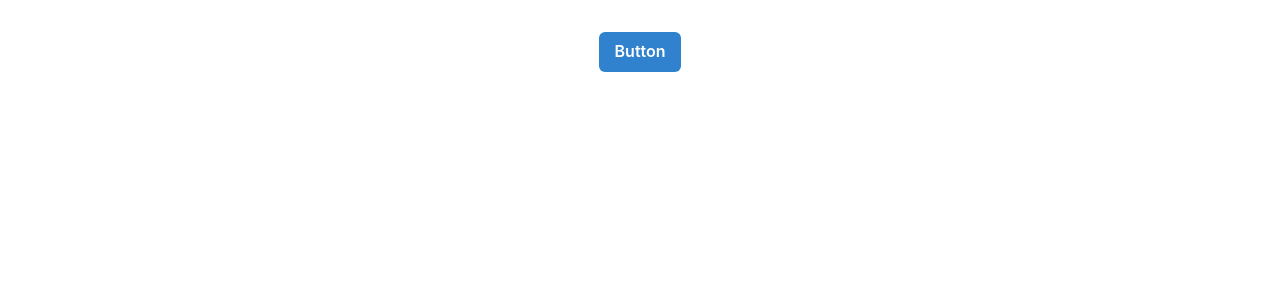
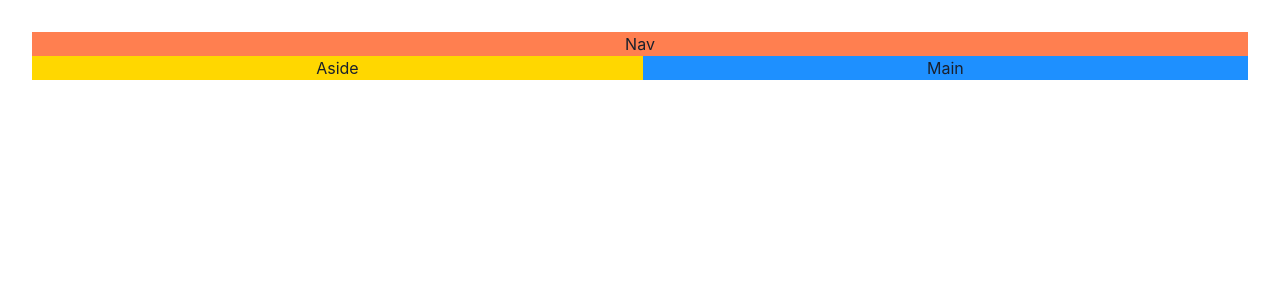
Before and after one commit to rajaram-pivotree/game-hub, a React (Vite) app in the folder game-hub/: page / in a window 1280 px wide. Shown: the top 300 px of the page. Built offline with nearby package versions, Linux system fonts and the light colour scheme.

Commit message:
Build a reponsive UI

```diff
--- a/game-hub/src/App.tsx
+++ b/game-hub/src/App.tsx
@@ -1,10 +1,31 @@
 import { useState } from 'react';
 import reactLogo from './assets/react.svg';
 import './App.css';
-import { Button } from '@chakra-ui/react';
+import { Grid, GridItem, Show } from '@chakra-ui/react';
+// import { Button } from '@chakra-ui/react';
 
 function App() {
-  return <Button colorScheme="blue">Button</Button>;
+  // return <Button colorScheme="blue">Button</Button>;
+  return (
+    <Grid
+      templateAreas={{
+        base: `"nav" "main"`,
+        lg: `"nav nav" "aside main"`,
+      }}
+    >
+      <GridItem area="nav" bg="coral">
+        Nav
+      </GridItem>
+      <Show above="lg">
+        <GridItem area="aside" bg="gold">
+          Aside
+        </GridItem>
+      </Show>
+      <GridItem area="main" bg="dodgerblue">
+        Main
+      </GridItem>
+    </Grid>
+  );
 }
 
 export default App;
```
Also changed, not shown: 1 other file (tests, documents, lock files or other folders).
